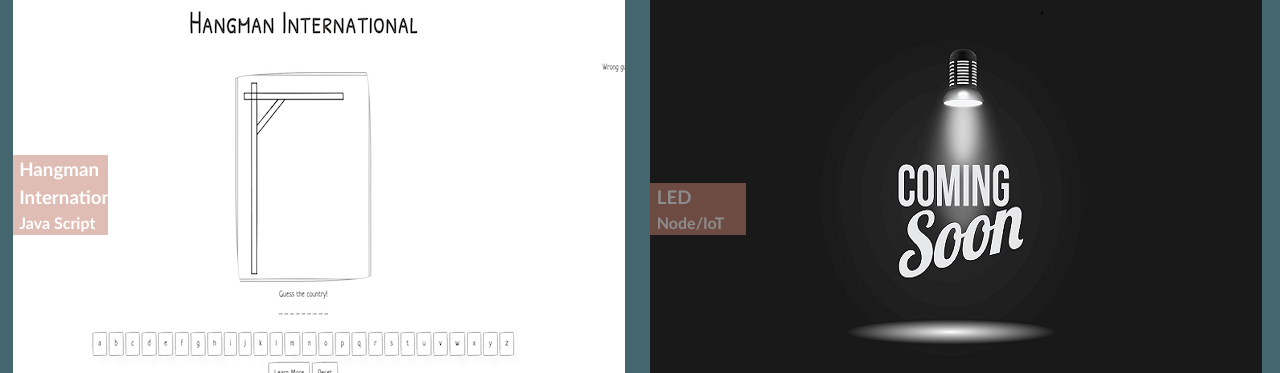
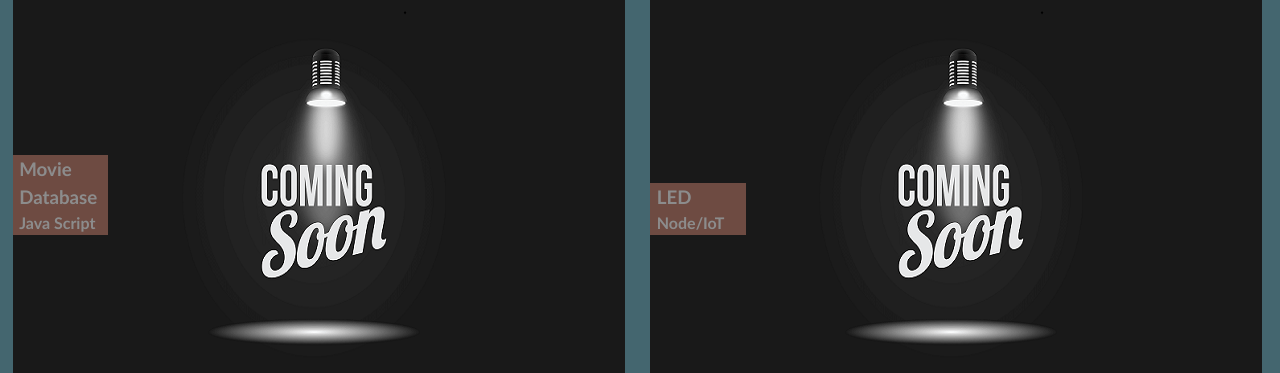
Before and after one commit to kristacannady/portfolio, a plain HTML site: page index.html in a window 1280 px wide. Shown: the part 1166-1539 px from the top of the page. Drawn offline with Linux system fonts and the light colour scheme.

Commit message:
added movie database

```diff
--- a/index.html
+++ b/index.html
@@ -57,9 +57,9 @@
       </div>
       <div id = "second-section">
         <div class = "container">
-          <a href="https://kristacannady.github.io/Hangman-International/" class="project surf"><img src="./Assets/Screen Shot 2022-09-14 at 5.03.48 PM.png" alt="Hangman International;" class="left"></a>
+          <a href="https://kristacannady.github.io/MovieSearchTool/" class="project surf"><img src="./Assets/coming-soon.png" alt="Hangman International;" class="left"></a>
           <div class="text">
-            <h3> Hangman International </h3>
+            <h3> Movie Database </h3>
             <p> Java Script </p>
           </div>
         </div>
```
